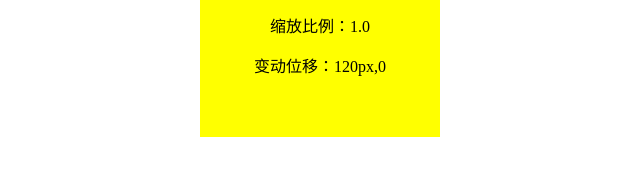
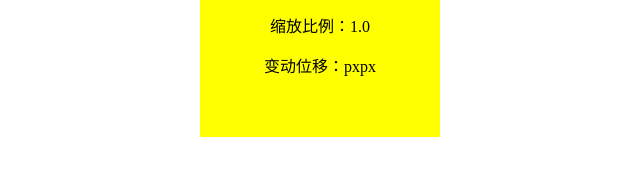
Before and after one commit to johnnyzhang1992/html-css, a website: page css3.0/transform/index.html in a window 1280 px wide. Both pictures are taken after a click on the button "预览". Shown: the part 377-552 px from the top of the page, 29-669 px from the left. Drawn offline with Linux system fonts and the light colour scheme.

Commit message:
css3.0之transform,js实现实时预览-1

```diff
--- a/css3.0/transform/index.html
+++ b/css3.0/transform/index.html
@@ -98,7 +98,7 @@
         <p class="transform">旋转角度 <span class="transform_deg">0</span>deg</p>
         <p class="skew" data-skew="30deg">倾斜角度：<span class="skew_deg">0</span>deg</p>
         <p class="scale">缩放比例：<span class="scale">1.0</span></p>
-        <p class="translate">变动位移：<span class="translate">120px,0</span></p>
+        <p class="translate">变动位移：<span class="translate-x">0</span>px<span class="translate-y">0</span>px</p>
     </div>
 </div>
 <div class="right">
@@ -174,6 +174,8 @@
             "-webkit-transform":transform,
             "-o-transform":transform
         });
+        $('.translate-x').html(translate_x);
+        $('.translate-y').html(translate_y);
     })
 </script>
 </body>
```
